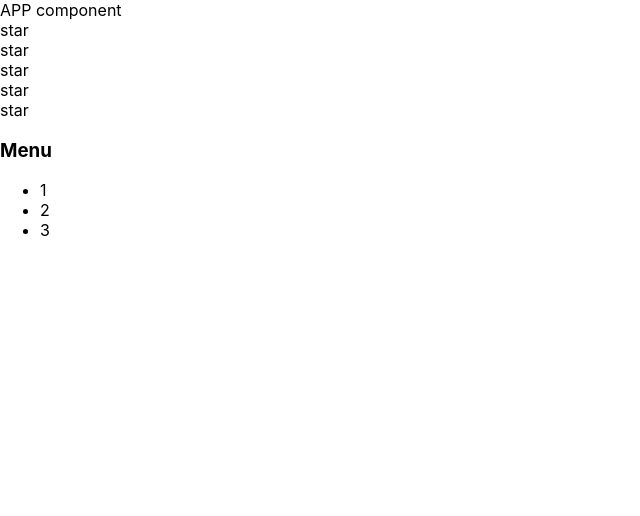
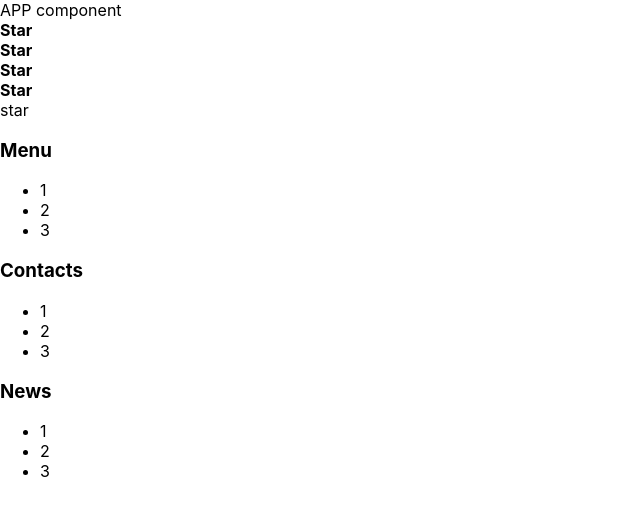
Before and after one commit to kkapchin/kbzd, a React (Create React App) app: page / in a window 1280 px wide. Shown: the top 516 px of the page, without its empty margins (0-640 px from the left). Built offline with nearby package versions, Linux system fonts and the light colour scheme.

Commit message:
Accordion props

```diff
--- a/src/App.tsx
+++ b/src/App.tsx
@@ -1,12 +1,15 @@
 import React from 'react';
 import './App.css';
+import Accordion from './components/Accordion';
 
 function App() {
   return (
     <div>
       APP component
       <Rating />
-      <Accordion />
+      <Accordion title={'Menu'} />
+      <Accordion title={'Contacts'} />
+      <Accordion title={'News'} />
     </div>
   );
 }
@@ -14,41 +17,20 @@ function App() {
 function Rating() {
   return (
     <div>
-      <Star />
-      <Star />
-      <Star />
-      <Star />
-      <Star />
+      <Star selected={true} />
+      <Star selected={true} />
+      <Star selected={true} />
+      <Star selected={true} />
+      <Star selected={false} />
     </div>
   );
 }
 
-function Star() {
-  return (
-    <div>star</div>
-  );
+function Star(props: any) {
+  if(props.selected === true) {
+    return <div><b>Star</b></div>;
+  }
+  return <div>star</div>;
 }
 
-function Accordion() {
-  return (
-    <>
-      <AccordionTitle />
-      <AccordionBody />
-    </>
-  );
-}
-
-function AccordionTitle() {
-  return <h3>Menu</h3>
-}
-
-function AccordionBody() {
-  return (
-    <ul>
-      <li>1</li>
-      <li>2</li>
-      <li>3</li>
-    </ul>
-  );
-}
 export default App;
--- /dev/null
+++ b/src/components/Accordion.tsx
@@ -0,0 +1,22 @@
+export default function Accordion(props: {title: string}) {
+    return (
+        <>
+            <AccordionTitle title={props.title} />
+            <AccordionBody />
+        </>
+    );
+}
+
+function AccordionTitle(props: {title: string}) {
+    return <h3>{props.title}</h3>
+}
+
+function AccordionBody() {
+    return (
+        <ul>
+            <li>1</li>
+            <li>2</li>
+            <li>3</li>
+        </ul>
+    );
+}
```
